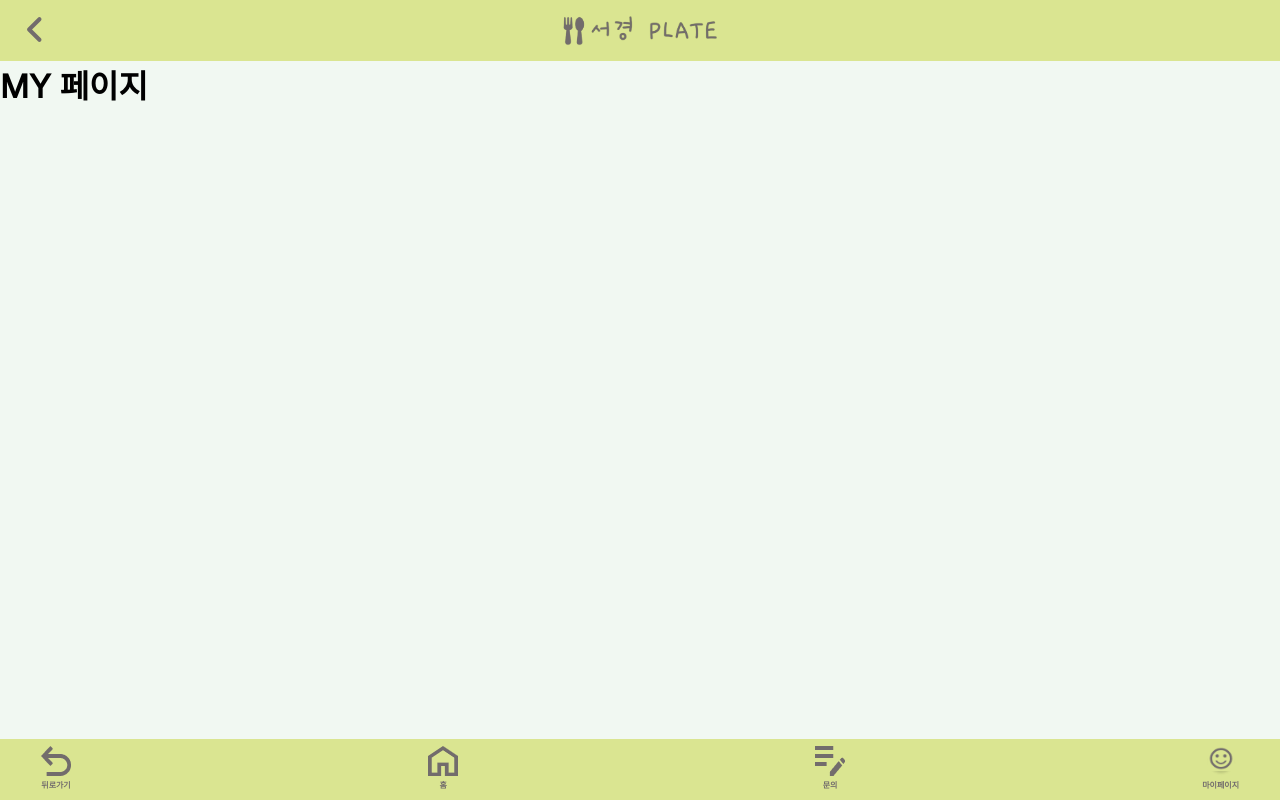
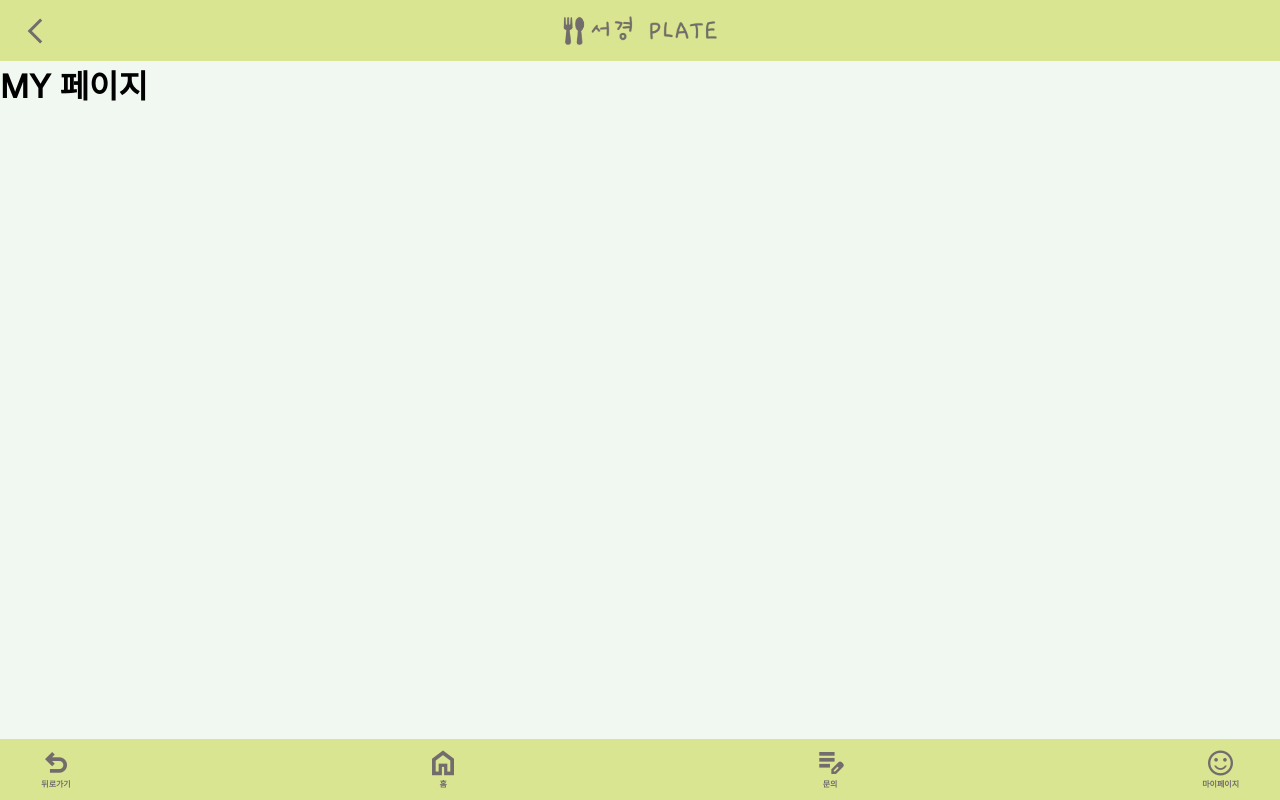
Before and after one commit to taehwan01/sku-plate, a React (Create React App) app: page /my-page in a window 1280 px wide. Built offline with nearby package versions, Linux system fonts and the light colour scheme.

Commit message:
design: 아이콘 디자인 변경(google material)

```diff
--- a/src/components/Footer/Footer.jsx
+++ b/src/components/Footer/Footer.jsx
@@ -24,19 +24,25 @@ function Footer() {
   return (
     <div className={styles.footer}>
       <div className={styles.icon} onClick={() => navigate(-1)}>
-        <img className={styles.menuIcons} src={backIcon} alt='뒤로가기' />
+        <span className={`material-symbols-outlined ${styles.menuIcons}`}>undo</span>
+        {/* <img className={styles.menuIcons} src={backIcon} alt='뒤로가기' /> */}
         <span className={styles.menuLabels}>뒤로가기</span>
       </div>
       <div className={styles.icon} onClick={() => navigate('/')}>
-        <img className={styles.menuIcons} src={homeIcon} alt='홈' />
+        {/* <img className={styles.menuIcons} src={homeIcon} alt='홈' /> */}
+        <span className={`material-symbols-outlined ${styles.menuIcons}`}>home</span>
         <span className={styles.menuLabels}>홈</span>
       </div>
       <div className={styles.icon} onClick={openInquiryModal}>
-        <img className={styles.menuIcons} src={inquiriesIcon} alt='문의' />
+        {/* <img className={styles.menuIcons} src={inquiriesIcon} alt='문의' /> */}
+        <span className={`material-symbols-outlined ${styles.menuIcons}`}>edit_note</span>
         <span className={styles.menuLabels}>문의</span>
       </div>
       <div className={styles.icon} onClick={() => navigate('/my-page')}>
-        <img className={styles.menuIcons} src={myPageIcon} alt='만든이' />
+        {/* <img className={styles.menuIcons} src={myPageIcon} alt='만든이' /> */}
+        <span className={`material-symbols-outlined ${styles.menuIcons}`} style={{ fontWeight: 'normal' }}>
+          sentiment_satisfied
+        </span>
         <span className={styles.menuLabels}>마이페이지</span>
       </div>
       {isInquiryModalOpen && <InquiryModal onClickCloseInquiryModal={closeInquiryModal} />}
--- a/src/components/Footer/Footer.module.css
+++ b/src/components/Footer/Footer.module.css
@@ -24,9 +24,8 @@ h1 {
   justify-content: center;
 }
 .menuIcons {
-  width: 30px;
-  height: 30px;
-  margin-bottom: 3px;
+  font-size: 30px;
+  font-weight: bold;
 }
 .menuLabels {
   height: 14px;
--- a/src/components/Header/Header.jsx
+++ b/src/components/Header/Header.jsx
@@ -88,20 +88,43 @@ function Header() {
   return (
     <div className={styles.header}>
       <button className={styles.backButton} onClick={() => navigate(-1)}>
-        <FontAwesomeIcon icon={faAngleLeft} />
+        {/* <FontAwesomeIcon icon={faAngleLeft} /> */}
+        {/* <span
+          className={`material-symbols-outlined ${styles.headerIcons}`}
+          // style={{ fontWeight: 'bold' }}
+          //
+        >
+          navigate_before
+        </span> */}
+        <span
+          className={`material-symbols-outlined ${styles.headerIcons}`}
+          // style={{ fontWeight: 'bold' }}
+          style={{ fontSize: '30px' }}
+          //
+        >
+          arrow_back_ios_new
+        </span>
       </button>
 
       {/* iOS 환경 */}
       {isIOS && !navigator.standalone && (
         <button className={styles.backButton} onClick={handleAddToHomeScreenClick}>
-          <FontAwesomeIcon icon={faMobileScreenButton} />
+          {/* <FontAwesomeIcon icon={faMobileScreenButton} /> */}
+          <span
+            className={`material-symbols-outlined ${styles.headerIcons}`}
+            // style={{ fontWeight: 'bold' }}
+            //
+          >
+            add_to_home_screen
+          </span>
         </button>
       )}
 
       {/* android 환경 */}
       {prompt && !isIOS && (
         <button className={styles.backButton} onClick={handleAddToHomeScreenClick}>
-          <FontAwesomeIcon icon={faMobileScreenButton} />
+          {/* <FontAwesomeIcon icon={faMobileScreenButton} /> */}
+          <span className={`material-symbols-outlined ${styles.headerIcons}`}>add_to_home_screen</span>
         </button>
       )}
 
--- a/src/components/Header/Header.module.css
+++ b/src/components/Header/Header.module.css
@@ -35,3 +35,11 @@
   color: #dae591;
   font-weight: bold;
 }
+
+.headerIcons {
+  font-size: 33px;
+  position: relative;
+  /* top: 9%; */
+  top: 11.5%;
+  /* font-weight: bold; */
+}
--- a/src/components/SearchBox/SearchBox.jsx
+++ b/src/components/SearchBox/SearchBox.jsx
@@ -16,9 +16,7 @@ function SearchBox() {
   return (
     <div className={styles.searchBox}>
       <div className={styles.searchButton} style={{ left: isFocused ? `${searchInputFocusedWidth}px` : '27px' }}>
-        {/* <img src={SEARCH_ICON} alt='search-icon' className={styles.searchIcon} /> */}
         <span className={`material-symbols-outlined ${styles.searchIcon}`}>search</span>
-        {/* <FontAwesomeIcon icon={faMagnifyingGlass} className={`${styles.searchIcon} icons`} /> */}
       </div>
       <input
         type='text'
@@ -28,9 +26,7 @@ function SearchBox() {
         onBlur={() => setIsFocused(false)}
       />
       <div className={styles.mapButton}>
-        {/* <img src={MAP_ICON} alt='map-icon' className={styles.mapIcon} /> */}
-        <span class={`material-symbols-outlined ${styles.mapIcon}`}>map</span>
-        {/* <FontAwesomeIcon icon={faMap} className={`${styles.mapIcon} icons`} /> */}
+        <span className={`material-symbols-outlined ${styles.mapIcon}`}>map</span>
         <span className={styles.mapLabel}>지도</span>
       </div>
     </div>
```
